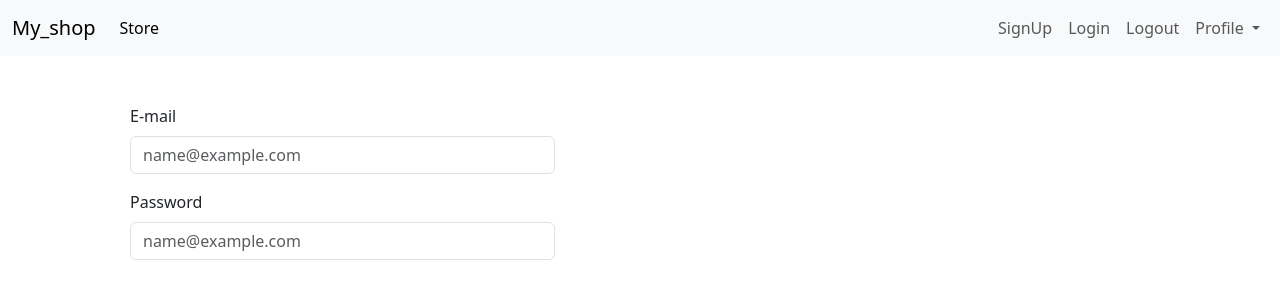
After one commit to mazharrasheed/MY_SHOP, a Django app: page /signup/ in a window 1280 px wide. The commit adds this page. Shown: the top 300 px of the page. Run offline with Django 4.2, Linux system fonts and the light colour scheme.

```diff
--- a/store/urls.py
+++ b/store/urls.py
@@ -18,9 +18,11 @@ from django.conf.urls.static import static
 from django.contrib import admin
 from django.urls import include, path
 from myshop import settings
-from store import views
+
+from . import views
 
 urlpatterns = [
     path('', views.index,name='index'),
+    path('signup/',views.signup,name='signup'),
 
 ] + static(settings.MEDIA_URL, document_root=settings.MEDIA_ROOT)
--- a/store/views.py
+++ b/store/views.py
@@ -7,11 +7,22 @@ from .models import Category, Products
 
 def index(request):
 
-    products=Products.get_all_products()
+    products=None
     categories=Category.get_all_products()
-    # return HttpResponse("hello world")
+
+    categoryID=(request.GET.get('category'))
+
+    if categoryID:
+       products=Products.get_all_products_by_categoryid(categoryID)
+    else:
+         products=Products.get_all_products()
+
+
+
     data={'products':products,'categories':categories}
     return render(request,"index.html",data)
 
-def show():
-    pass
+def signup(request):
+
+    data={}
+    return render(request,"signup.html",data)
--- a/templates/base.html
+++ b/templates/base.html
@@ -12,27 +12,38 @@
 
     <nav class="navbar navbar-expand-lg bg-body-tertiary">
         <div class="container-fluid">
-          <a class="navbar-brand" href="#">My_shop</a>
+          <a class="navbar-brand" href="/#">My_shop</a>
           <button class="navbar-toggler" type="button" data-bs-toggle="collapse" data-bs-target="#navbarSupportedContent" aria-controls="navbarSupportedContent" aria-expanded="false" aria-label="Toggle navigation">
             <span class="navbar-toggler-icon"></span>
           </button>
           <div class="collapse navbar-collapse" id="navbarSupportedContent">
             <ul class="navbar-nav me-auto mb-2 mb-lg-0">
               <li class="nav-item">
-                <a class="nav-link active" aria-current="page" href="#">Store</a>
+                <a class="nav-link active" aria-current="page" href="/#">Store</a>
               </li>
             </ul>
 
-            <div class="d-flex" role="search">
+            <div class="d-flex">
               <ul class="navbar-nav me-auto mb-2 mb-lg-0">
                 <li class="nav-item">
-                  <a class="nav-link active" aria-current="page" href="#">Register</a>
+                  <a class="nav-link" aria-current="page" href="/signup">SignUp</a>
                 </li>
                 <li class="nav-item">
-                  <a class="nav-link active" aria-current="page" href="#">Login</a>
+                  <a class="nav-link " aria-current="page" href="/#">Login</a>
                 </li>
                 <li class="nav-item">
-                  <a class="nav-link active" aria-current="page" href="#">Logout</a>
+                  <a class="nav-link" aria-current="page" href="/#">Logout</a>
+                </li>
+                <li class="nav-item dropdown">
+                  <a class="nav-link dropdown-toggle" href="#" role="button" data-bs-toggle="dropdown" aria-expanded="false">
+                    Profile
+                  </a>
+                  <ul class="dropdown-menu">
+                    <li><a class="dropdown-item" href="#">Action</a></li>
+                    <li><a class="dropdown-item" href="#">Another action</a></li>
+                    <li><hr class="dropdown-divider"></li>
+                    <li><a class="dropdown-item" href="#">Something else here</a></li>
+                  </ul>
                 </li>
               </ul>
             </div>
--- a/templates/index.html
+++ b/templates/index.html
@@ -37,9 +37,3 @@
 
 
     {% endblock  %}
-
-
-    <script src="https://cdn.jsdelivr.net/npm/@popperjs/core@2.11.8/dist/umd/popper.min.js" integrity="sha384-I7E8VVD/ismYTF4hNIPjVp/Zjvgyol6VFvRkX/vR+Vc4jQkC+hVqc2pM8ODewa9r" crossorigin="anonymous"></script>
-<script src="https://cdn.jsdelivr.net/npm/bootstrap@5.3.2/dist/js/bootstrap.min.js" integrity="sha384-BBtl+eGJRgqQAUMxJ7pMwbEyER4l1g+O15P+16Ep7Q9Q+zqX6gSbd85u4mG4QzX+" crossorigin="anonymous"></script>
-  </body>
-</html>
--- /dev/null
+++ b/templates/signup.html
@@ -0,0 +1,28 @@
+{% extends 'base.html' %}
+
+{% block title %} Sign_Up {% endblock title %}
+
+{% block content %}
+
+<div class="container">
+    <div class="p-4 m-4">
+        <div class="col-lg-5">
+
+            <form action="">
+                {% comment %} email {% endcomment %}
+            <div class="mb-3">
+                <label for="" class="form-label">E-mail</label>
+                <input type="text" name="" id="" class="form-control" placeholder="name@example.com" aria-describedby="helpId">
+            </div>
+            <div class="mb-3">
+                <label for="" class="form-label">Password</label>
+                <input type="password" name="" id="" class="form-control" placeholder="name@example.com" aria-describedby="helpId">
+            </div>
+
+            </form>
+        <div>
+    <div>
+
+<div>
+
+{% endblock  %}
```
Also changed, not shown: store/models.py (+8 -1 lines), db.sqlite3.
